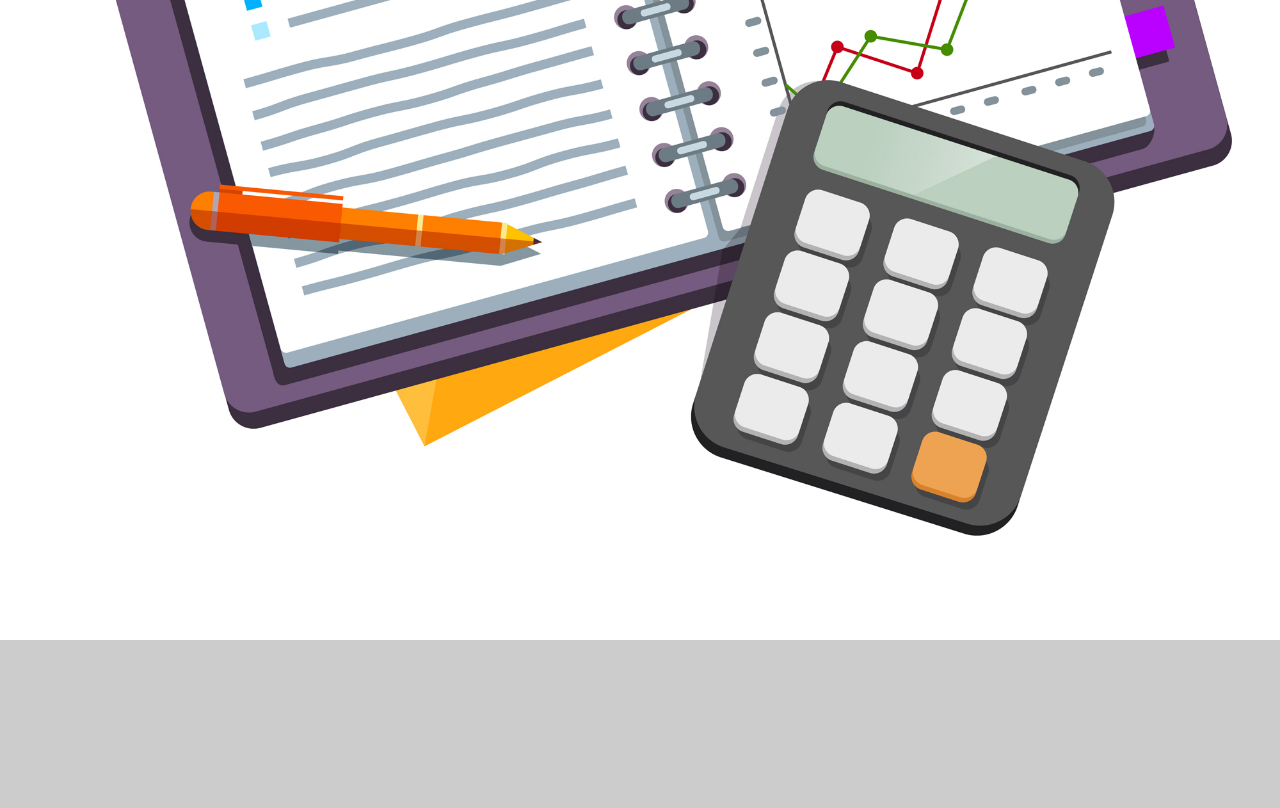
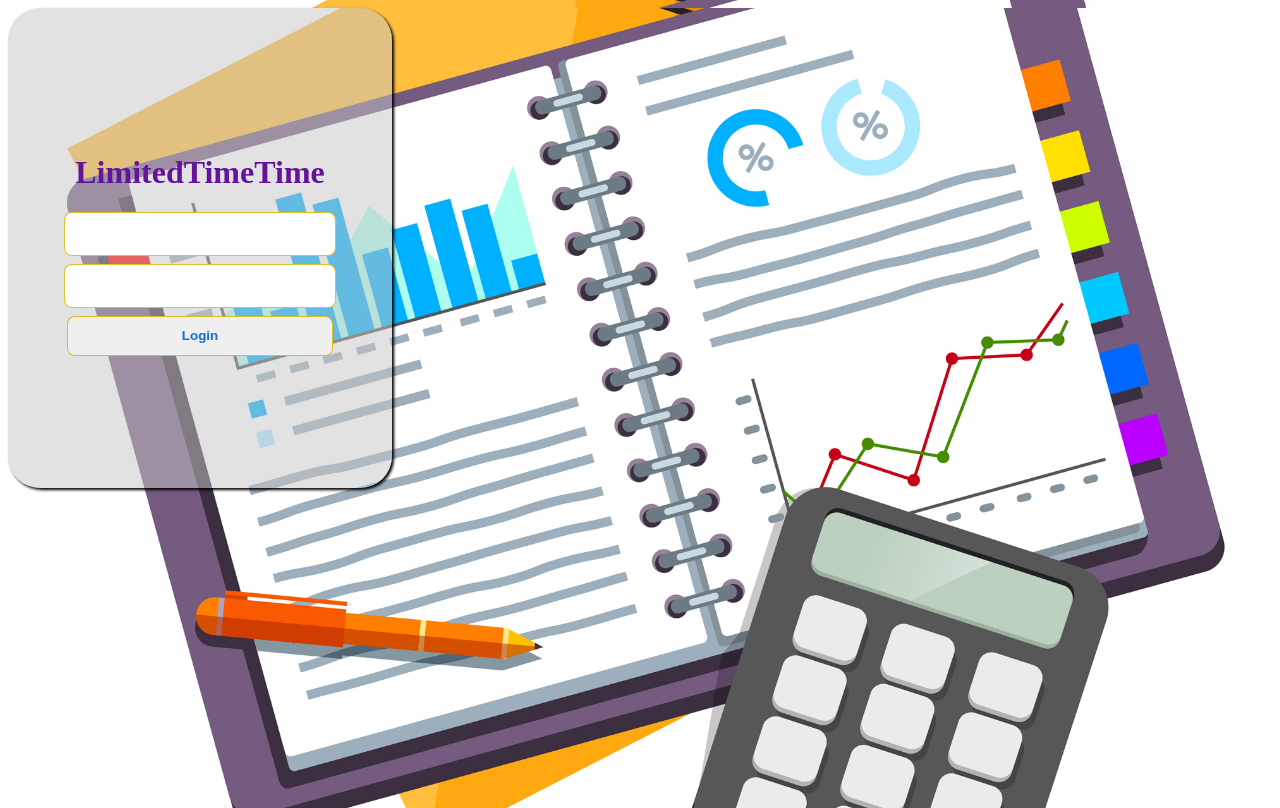
Before and after one commit to BlvkRoot/timesheet-app, a React (Create React App) app: page /login in a window 1280 px wide. Before the commit this address had no page. Built offline with nearby package versions, Linux system fonts and the light colour scheme.

Commit message:
Login form created

```diff
--- a/public/index.html
+++ b/public/index.html
@@ -9,7 +9,7 @@
       name="description"
       content="Web site created using create-react-app"
     />
-    <link rel="apple-touch-icon" href="%PUBLIC_URL%/logo192.png" />
+    <link rel="apple-touch-icon" href="%PUBLIC_URL%/img/background.png" />
     <link rel="manifest" href="%PUBLIC_URL%/manifest.json" />
     <title>Timesheet App</title>
   </head>
--- a/src/App.css
+++ b/src/App.css
@@ -1,5 +1,5 @@
 body, html {
-    height: 0%;
+    height: 100%;
     background-color: rgb(204, 204, 204);
     background-image: url('../public/img/background.jpg');
     background-size: cover;
--- a/src/App.js
+++ b/src/App.js
@@ -1,6 +1,7 @@
 import { Route, Routes } from "react-router-dom";
 import AddTasksComponent from "./components/AddTasksComponent";
 import HomeComponent from "./components/HomeComponent";
+import LoginComponent from "./components/LoginComponent";
 
 function App() {
   return (
@@ -9,6 +10,7 @@ function App() {
         <Routes>
           <Route path="/" element={<HomeComponent />} />
           <Route path="/add" element={<AddTasksComponent />} />
+          <Route path="/login" element={<LoginComponent />} />
         </Routes>
       </div>
     </div>
--- /dev/null
+++ b/src/components/LoginComponent.jsx
@@ -0,0 +1,31 @@
+
+import React from 'react';
+import '../styles/Login.css';
+
+function LoginComponent() {
+    const handleLoginFormSubmit = (e) => {
+        e.preventDefault();
+
+        console.log('Yaraa Yara Yara/............');
+    }
+  return (
+    <>
+        <div className='login__container'>
+            <form onSubmit={handleLoginFormSubmit}>
+                <h1>LimitedTimeTime</h1>
+                <div className='input__field'>
+                    <input type='text' className='username'/>
+                </div>
+                <div className='input__field'>
+                    <input type='password' className='password'/>
+                </div>
+                <div className='input__field'>
+                    <button type='submit'>Login</button>
+                </div>
+            </form>
+        </div>
+    </>
+  )
+}
+
+export default LoginComponent
--- a/src/components/TasksComponent.jsx
+++ b/src/components/TasksComponent.jsx
@@ -40,11 +40,18 @@ function TasksComponent() {
               </TableRow>
             </TableHead>
             <TableBody>
-              {data.map((timesheet) => {
+              {!data ? (
+                <TableRow>
+                  <TableCell colSpan='4'>No data found</TableCell>
+                </TableRow>
+              ) : (
+                data.map((timesheet) => {
                   return (
                     <Fragment key={timesheet.id}>
                       <TableRow
-                      sx={{ '&:last-child td, &:last-child th': { border: 0 } }}
+                        sx={{
+                          '&:last-child td, &:last-child th': { border: 0 },
+                        }}
                       >
                         <TableCell align='left'>
                           {timesheet.project_type}
@@ -61,7 +68,8 @@ function TasksComponent() {
                       </TableRow>
                     </Fragment>
                   );
-              })}
+                })
+              )}
             </TableBody>
           </Table>
         </TableContainer>
--- /dev/null
+++ b/src/styles/Login.css
@@ -0,0 +1,45 @@
+
+.login__container {
+    height: 60vh;
+    width: 30vw;
+    display: flex;
+    flex-direction: column;
+    justify-content: center;
+    align-items: center;
+
+}
+
+.login__container > form {
+    height: 60vh;
+    width: 30vw;
+    display: flex;
+    flex-direction: column;
+    justify-content: center;
+    align-items: center;
+    border-radius: 2rem;
+    background-color: rgba(197, 197, 197, 0.5);
+    box-shadow: 2px 2px 3px rgba(0, 0, 0);
+}
+
+.login__container > form > .input__field {
+    margin-bottom: .5rem;
+}
+
+.login__container > form > .input__field > input, button {
+    height: 2.5rem;
+    width: 20em;
+    border: 1px solid rgba(216, 184, 0, 0.842);
+    border-radius: .5rem;
+    text-align: center;
+}
+
+.input__field > button {
+    font-weight: bold;
+    color: rgb(18, 109, 214);
+    cursor: pointer;
+}
+
+.input__field > button:hover {
+    color: rgb(190, 40, 3);
+    background-color: rgb(95, 95, 94, 0.5);
+}
```
Lines whose indentation alone changed are shown as unchanged.
